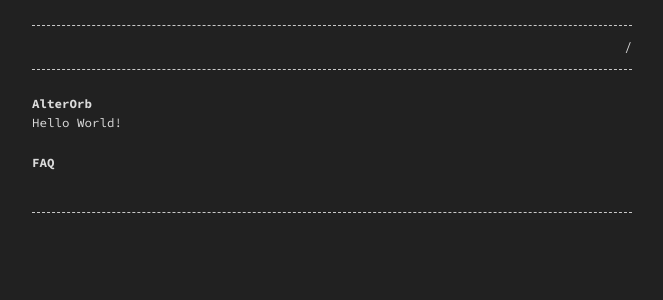
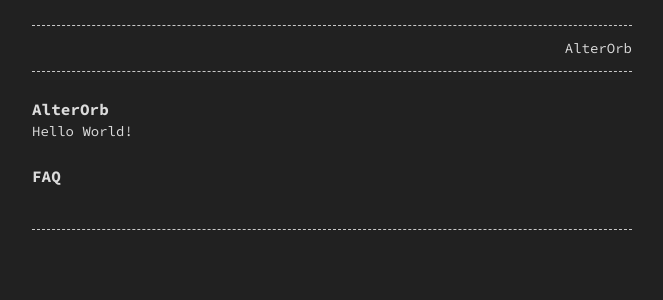
Before and after one commit to alterorb/alterorb.github.io, a Jekyll site: the page built from index.md, in a window 1280 px wide. Shown: the top 300 px of the page, without its empty margins (308-971 px from the left). Built offline with Jekyll 4.4.1, drawn with Linux system fonts in a browser that asks for light colours.

Commit message:
Theme tweaks

```diff
--- a/_sass/base.scss
+++ b/_sass/base.scss
@@ -4,136 +4,540 @@
 /**
  * Style variables
  */
-$base-font-family:     'Source Code Pro', monospace !default;
-$base-font-size:       12.5px !default;
-$mobile-font-size:     12px !default;
-$base-line-height:     1.5 !default;
-$container-width:      90% !default;
-$container-max-width:  600px !default;
+$base-font-family: 'Source Code Pro', monospace !default;
+$base-font-size: 14px !default;
+$base-headers-font-size: 16px !default;
+$mobile-font-size: 12px !default;
+$base-line-height: 1.5 !default;
+$container-width: 90% !default;
+$container-max-width: 600px !default;
 
 /**
  * Global
  */
-body { background-color: $background-color;  margin: 0 auto;  padding: 0;  font-family: $base-font-family;  font-size: $base-font-size;  color: $text-color;  text-align: left;  line-height: $base-line-height !important; }
-h1, h2, h3, h4, h5, h6 { font-size: $base-font-size;  margin: 0px;  margin-top: 22px;  font-weight: bold;  color: $text-color; }
-p, ul, ol { margin: 0px;  color: $text-color; }
-a { text-decoration: underline;  color: $link-color; }
-a:hover { color: $background-color; background-color: $base-color; }
-.primary-text { color: $primary-color; }
-@media only screen and (max-device-width: 500px) { * { font-size: $mobile-font-size !important; } }
-/*h1:before { content: "#";  margin-right: 9px; }
-h2:before { content: "##";  margin-right: 9px; }
-h3:before { content: "###";  margin-right: 9px; }
-h4:before { content: "####";  margin-right: 9px; }
-h5:before { content: "#####";  margin-right: 9px; }
-h6:before { content: "######";  margin-right: 9px; }*/
+body {
+  background-color: $background-color;
+  margin: 0 auto;
+  padding: 0;
+  font-family: $base-font-family;
+  font-size: $base-font-size;
+  color: $text-color;
+  text-align: left;
+  line-height: $base-line-height !important;
+}
+
+h1, h2, h3, h4, h5, h6 {
+  font-size: $base-headers-font-size;
+  margin: 22px 0 0;
+  font-weight: bold;
+  color: $text-color;
+}
+
+p, ul, ol {
+  margin: 0;
+  color: $text-color;
+}
+
+a {
+  text-decoration: underline;
+  color: $link-color;
+}
+
+a:hover {
+  color: $background-color;
+  background-color: $base-color;
+}
+
+.primary-text {
+  color: $primary-color;
+}
+
+@media only screen and (max-device-width: 500px) {
+  * {
+    font-size: $mobile-font-size !important;
+  }
+}
 
 /**
  * Layout
  */
-.container { width: $container-width;  max-width: $container-max-width;  margin-right: auto;  margin-left: auto; }
-p { word-wrap: break-word;  word-break: break-word;  white-space: pre-wrap; }
-footer { color: $text-color;  border-top: $border;  margin: 20px auto 15px;  padding-top: 10px;  text-align: right; }
-header { margin-top: 25px;  margin-bottom: 10px; }
-header p { text-align: left;  margin: 0; }
-footer { margin-bottom: 20px; }
+.container {
+  width: $container-width;
+  max-width: $container-max-width;
+  margin-right: auto;
+  margin-left: auto;
+}
+
+p {
+  word-wrap: break-word;
+  word-break: break-word;
+  white-space: pre-wrap;
+}
+
+footer {
+  color: $text-color;
+  border-top: $border;
+  margin: 20px auto 15px;
+  padding-top: 10px;
+  text-align: right;
+}
+
+header {
+  margin-top: 25px;
+  margin-bottom: 10px;
+}
+
+header p {
+  text-align: left;
+  margin: 0;
+}
+
+footer {
+  margin-bottom: 20px;
+}
 
 /**
  * Highlight/Markup
  */
-::selection { background: $selection-background;  color: $selection-text; }
-::-moz-selection { background: $selection-background;  color: $selection-text; }
+::selection {
+  background: $selection-background;
+  color: $selection-text;
+}
+
+::-moz-selection {
+  background: $selection-background;
+  color: $selection-text;
+}
 
 /**
  * Lists
  */
-:not(.menu) > ul { list-style: none;  padding-left: 0; }
-:not(.menu) > ul { list-style-type: none; }
-:not(.menu) > ul > li:before { content: "-";  margin-right: 9px; }
+:not(.menu) > ul {
+  list-style: none;
+  padding-left: 0;
+}
+
+:not(.menu) > ul {
+  list-style-type: none;
+}
+
+:not(.menu) > ul > li:before {
+  content: "-";
+  margin-right: 9px;
+}
 
 /**
  * Header/Navigation
  */
-.menu { border-top: $border;  border-bottom: $border;  margin-bottom: 25px; }
-.menu ul { margin-top: 12px;  margin-bottom: 12px;  padding-left: 0px;  list-style-type: none;  text-align: right; }
-.menu ul li { display: inline;  margin-left: 10px; }
-.menu ul li a { text-decoration: none;  color: $text-color; }
-.menu ul li a:hover { text-decoration: none; color: $background-color; background-color: $base-color; }
+.menu {
+  border-top: $border;
+  border-bottom: $border;
+  margin-bottom: 25px;
+}
+
+.menu ul {
+  margin-top: 12px;
+  margin-bottom: 12px;
+  padding-left: 0;
+  list-style-type: none;
+  text-align: right;
+}
+
+.menu ul li {
+  display: inline;
+  margin-left: 10px;
+}
+
+.menu ul li a {
+  text-decoration: none;
+  color: $text-color;
+}
+
+.menu ul li a:hover {
+  text-decoration: none;
+  color: $background-color;
+  background-color: $base-color;
+}
 
 /**
  * Form
  */
-input, select, textarea { padding: 0;  margin: 0;  -webkit-appearance: none;  -webkit-border-radius: 0;  border: none; }
-input[type=text], select, textarea { width: 100%;  resize: none;  background-color: $background-color;  color: $text-color;  caret-color: $text-color;  font-size: $base-font-size;  font-family: $base-font-family;  line-height: $base-line-height; }
-input, select, textarea, textarea::-webkit-input-placeholder { text-indent: 0px; }
-::placeholder { color: $placeholder-color;  opacity: 1; }
-:-ms-input-placeholder { color: $placeholder-color; }
-::-ms-input-placeholder { color: $placeholder-color; }
-input[type=submit] { font-size: $base-font-size;  font-family: $base-font-family;  line-height: $base-line-height;  cursor: pointer;  color: $link-color;  background-color: $background-color; }
-input[type=submit]:hover { color: $background-color; background-color: $base-color; }
-*:focus { outline: none; }
-textarea { vertical-align: top; }
+input, select, textarea {
+  padding: 0;
+  margin: 0;
+  -webkit-appearance: none;
+  -webkit-border-radius: 0;
+  border: none;
+}
+
+input[type=text], select, textarea {
+  width: 100%;
+  resize: none;
+  background-color: $background-color;
+  color: $text-color;
+  caret-color: $text-color;
+  font-size: $base-font-size;
+  font-family: $base-font-family;
+  line-height: $base-line-height;
+}
+
+input, select, textarea, textarea::-webkit-input-placeholder {
+  text-indent: 0;
+}
+
+::placeholder {
+  color: $placeholder-color;
+  opacity: 1;
+}
+
+:-ms-input-placeholder {
+  color: $placeholder-color;
+}
+
+::-ms-input-placeholder {
+  color: $placeholder-color;
+}
+
+input[type=submit] {
+  font-size: $base-font-size;
+  font-family: $base-font-family;
+  line-height: $base-line-height;
+  cursor: pointer;
+  color: $link-color;
+  background-color: $background-color;
+}
+
+input[type=submit]:hover {
+  color: $background-color;
+  background-color: $base-color;
+}
+
+*:focus {
+  outline: none;
+}
+
+textarea {
+  vertical-align: top;
+}
 
 /**
  * Code and syntax highlighting
  */
-pre { background-color: $background-color;  border: none;  padding: 0px;  overflow:auto;  font-size: $base-font-size;  color: rgba(255,255,255,0.65);  line-height: 1.7 !important; }
-.highlight .c { color: #999988; font-style: italic } /* Comment */
-.highlight .err { color: #a61717; background-color: #e3d2d2 } /* Error */
-.highlight .k { font-weight: bold } /* Keyword */
-.highlight .o { font-weight: bold } /* Operator */
-.highlight .cm { color: #999988; font-style: italic } /* Comment.Multiline */
-.highlight .cp { color: #999999; font-weight: bold } /* Comment.Preproc */
-.highlight .c1 { color: #999988; font-style: italic } /* Comment.Single */
-.highlight .cs { color: #999999; font-weight: bold; font-style: italic } /* Comment.Special */
-.highlight .gd { color: #000000; background-color: #ffdddd } /* Generic.Deleted */
-.highlight .gd .x { color: #000000; background-color: #ffaaaa } /* Generic.Deleted.Specific */
-.highlight .ge { font-style: italic } /* Generic.Emph */
-.highlight .gr { color: #aa0000 } /* Generic.Error */
-.highlight .gh { color: #999999 } /* Generic.Heading */
-.highlight .gi { color: #000000; background-color: #ddffdd } /* Generic.Inserted */
-.highlight .gi .x { color: #000000; background-color: #aaffaa } /* Generic.Inserted.Specific */
-.highlight .go { color: #888888 } /* Generic.Output */
-.highlight .gp { color: #555555 } /* Generic.Prompt */
-.highlight .gs { font-weight: bold } /* Generic.Strong */
-.highlight .gu { color: #aaaaaa } /* Generic.Subheading */
-.highlight .gt { color: #aa0000 } /* Generic.Traceback */
-.highlight .kc { font-weight: bold } /* Keyword.Constant */
-.highlight .kd { font-weight: bold } /* Keyword.Declaration */
-.highlight .kp { font-weight: bold } /* Keyword.Pseudo */
-.highlight .kr { font-weight: bold } /* Keyword.Reserved */
-.highlight .kt { color: #445588; font-weight: bold } /* Keyword.Type */
-.highlight .m { color: #009999 } /* Literal.Number */
-.highlight .s { color: #d14 } /* Literal.String */
-.highlight .na { color: #008080 } /* Name.Attribute */
-.highlight .nb { color: #0086B3 } /* Name.Builtin */
-.highlight .nc { color: #445588; font-weight: bold } /* Name.Class */
-.highlight .no { color: #008080 } /* Name.Constant */
-.highlight .ni { color: #800080 } /* Name.Entity */
-.highlight .ne { color: #990000; font-weight: bold } /* Name.Exception */
-.highlight .nf { color: #990000; font-weight: bold } /* Name.Function */
-.highlight .nn { color: #555555 } /* Name.Namespace */
-.highlight .nt { color: #000080 } /* Name.Tag */
-.highlight .nv { color: #008080 } /* Name.Variable */
-.highlight .ow { font-weight: bold } /* Operator.Word */
-.highlight .w { color: #bbbbbb } /* Text.Whitespace */
-.highlight .mf { color: #009999 } /* Literal.Number.Float */
-.highlight .mh { color: #009999 } /* Literal.Number.Hex */
-.highlight .mi { color: #009999 } /* Literal.Number.Integer */
-.highlight .mo { color: #009999 } /* Literal.Number.Oct */
-.highlight .sb { color: #d14 } /* Literal.String.Backtick */
-.highlight .sc { color: #d14 } /* Literal.String.Char */
-.highlight .sd { color: #d14 } /* Literal.String.Doc */
-.highlight .s2 { color: #d14 } /* Literal.String.Double */
-.highlight .se { color: #d14 } /* Literal.String.Escape */
-.highlight .sh { color: #d14 } /* Literal.String.Heredoc */
-.highlight .si { color: #d14 } /* Literal.String.Interpol */
-.highlight .sx { color: #d14 } /* Literal.String.Other */
-.highlight .sr { color: #009926 } /* Literal.String.Regex */
-.highlight .s1 { color: #d14 } /* Literal.String.Single */
-.highlight .ss { color: #990073 } /* Literal.String.Symbol */
-.highlight .bp { color: #999999 } /* Name.Builtin.Pseudo */
-.highlight .vc { color: #008080 } /* Name.Variable.Class */
-.highlight .vg { color: #008080 } /* Name.Variable.Global */
-.highlight .vi { color: #008080 } /* Name.Variable.Instance */
-.highlight .il { color: #009999 } /* Literal.Number.Integer.Long */
+pre {
+  background-color: $background-color;
+  border: none;
+  padding: 0;
+  overflow: auto;
+  font-size: $base-font-size;
+  color: rgba(255, 255, 255, 0.65);
+  line-height: 1.7 !important;
+}
+
+.highlight .c {
+  color: #999988;
+  font-style: italic
+}
+
+/* Comment */
+.highlight .err {
+  color: #a61717;
+  background-color: #e3d2d2
+}
+
+/* Error */
+.highlight .k {
+  font-weight: bold
+}
+
+/* Keyword */
+.highlight .o {
+  font-weight: bold
+}
+
+/* Operator */
+.highlight .cm {
+  color: #999988;
+  font-style: italic
+}
+
+/* Comment.Multiline */
+.highlight .cp {
+  color: #999999;
+  font-weight: bold
+}
+
+/* Comment.Preproc */
+.highlight .c1 {
+  color: #999988;
+  font-style: italic
+}
+
+/* Comment.Single */
+.highlight .cs {
+  color: #999999;
+  font-weight: bold;
+  font-style: italic
+}
+
+/* Comment.Special */
+.highlight .gd {
+  color: #000000;
+  background-color: #ffdddd
+}
+
+/* Generic.Deleted */
+.highlight .gd .x {
+  color: #000000;
+  background-color: #ffaaaa
+}
+
+/* Generic.Deleted.Specific */
+.highlight .ge {
+  font-style: italic
+}
+
+/* Generic.Emph */
+.highlight .gr {
+  color: #aa0000
+}
+
+/* Generic.Error */
+.highlight .gh {
+  color: #999999
+}
+
+/* Generic.Heading */
+.highlight .gi {
+  color: #000000;
+  background-color: #ddffdd
+}
+
+/* Generic.Inserted */
+.highlight .gi .x {
+  color: #000000;
+  background-color: #aaffaa
+}
+
+/* Generic.Inserted.Specific */
+.highlight .go {
+  color: #888888
+}
+
+/* Generic.Output */
+.highlight .gp {
+  color: #555555
+}
+
+/* Generic.Prompt */
+.highlight .gs {
+  font-weight: bold
+}
+
+/* Generic.Strong */
+.highlight .gu {
+  color: #aaaaaa
+}
+
+/* Generic.Subheading */
+.highlight .gt {
+  color: #aa0000
+}
+
+/* Generic.Traceback */
+.highlight .kc {
+  font-weight: bold
+}
+
+/* Keyword.Constant */
+.highlight .kd {
+  font-weight: bold
+}
+
+/* Keyword.Declaration */
+.highlight .kp {
+  font-weight: bold
+}
+
+/* Keyword.Pseudo */
+.highlight .kr {
+  font-weight: bold
+}
+
+/* Keyword.Reserved */
+.highlight .kt {
+  color: #445588;
+  font-weight: bold
+}
+
+/* Keyword.Type */
+.highlight .m {
+  color: #009999
+}
+
+/* Literal.Number */
+.highlight .s {
+  color: #d14
+}
+
+/* Literal.String */
+.highlight .na {
+  color: #008080
+}
+
+/* Name.Attribute */
+.highlight .nb {
+  color: #0086B3
+}
+
+/* Name.Builtin */
+.highlight .nc {
+  color: #445588;
+  font-weight: bold
+}
+
+/* Name.Class */
+.highlight .no {
+  color: #008080
+}
+
+/* Name.Constant */
+.highlight .ni {
+  color: #800080
+}
+
+/* Name.Entity */
+.highlight .ne {
+  color: #990000;
+  font-weight: bold
+}
+
+/* Name.Exception */
+.highlight .nf {
+  color: #990000;
+  font-weight: bold
+}
+
+/* Name.Function */
+.highlight .nn {
+  color: #555555
+}
+
+/* Name.Namespace */
+.highlight .nt {
+  color: #000080
+}
+
+/* Name.Tag */
+.highlight .nv {
+  color: #008080
+}
+
+/* Name.Variable */
+.highlight .ow {
+  font-weight: bold
+}
+
+/* Operator.Word */
+.highlight .w {
+  color: #bbbbbb
+}
+
+/* Text.Whitespace */
+.highlight .mf {
+  color: #009999
+}
+
+/* Literal.Number.Float */
+.highlight .mh {
+  color: #009999
+}
+
+/* Literal.Number.Hex */
+.highlight .mi {
+  color: #009999
+}
+
+/* Literal.Number.Integer */
+.highlight .mo {
+  color: #009999
+}
+
+/* Literal.Number.Oct */
+.highlight .sb {
+  color: #d14
+}
+
+/* Literal.String.Backtick */
+.highlight .sc {
+  color: #d14
+}
+
+/* Literal.String.Char */
+.highlight .sd {
+  color: #d14
+}
+
+/* Literal.String.Doc */
+.highlight .s2 {
+  color: #d14
+}
+
+/* Literal.String.Double */
+.highlight .se {
+  color: #d14
+}
+
+/* Literal.String.Escape */
+.highlight .sh {
+  color: #d14
+}
+
+/* Literal.String.Heredoc */
+.highlight .si {
+  color: #d14
+}
+
+/* Literal.String.Interpol */
+.highlight .sx {
+  color: #d14
+}
+
+/* Literal.String.Other */
+.highlight .sr {
+  color: #009926
+}
+
+/* Literal.String.Regex */
+.highlight .s1 {
+  color: #d14
+}
+
+/* Literal.String.Single */
+.highlight .ss {
+  color: #990073
+}
+
+/* Literal.String.Symbol */
+.highlight .bp {
+  color: #999999
+}
+
+/* Name.Builtin.Pseudo */
+.highlight .vc {
+  color: #008080
+}
+
+/* Name.Variable.Class */
+.highlight .vg {
+  color: #008080
+}
+
+/* Name.Variable.Global */
+.highlight .vi {
+  color: #008080
+}
+
+/* Name.Variable.Instance */
+.highlight .il {
+  color: #009999
+}
--- a/index.md
+++ b/index.md
@@ -1,5 +1,5 @@
 ---
-title: /
+title: AlterOrb
 layout: home
 permalink: /
 ---
```
Also changed, not shown: 404.md (added, +7 -0 lines), 1 other file.
